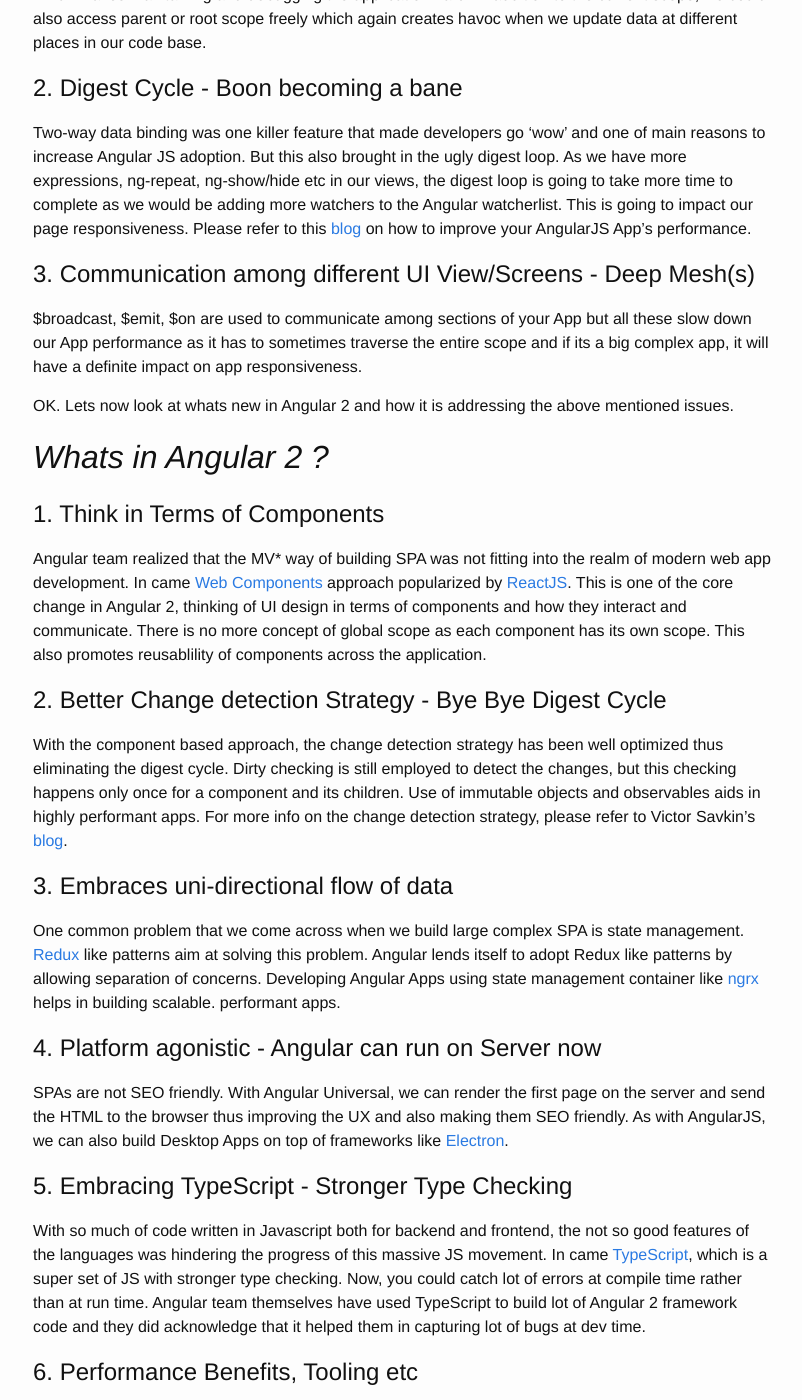
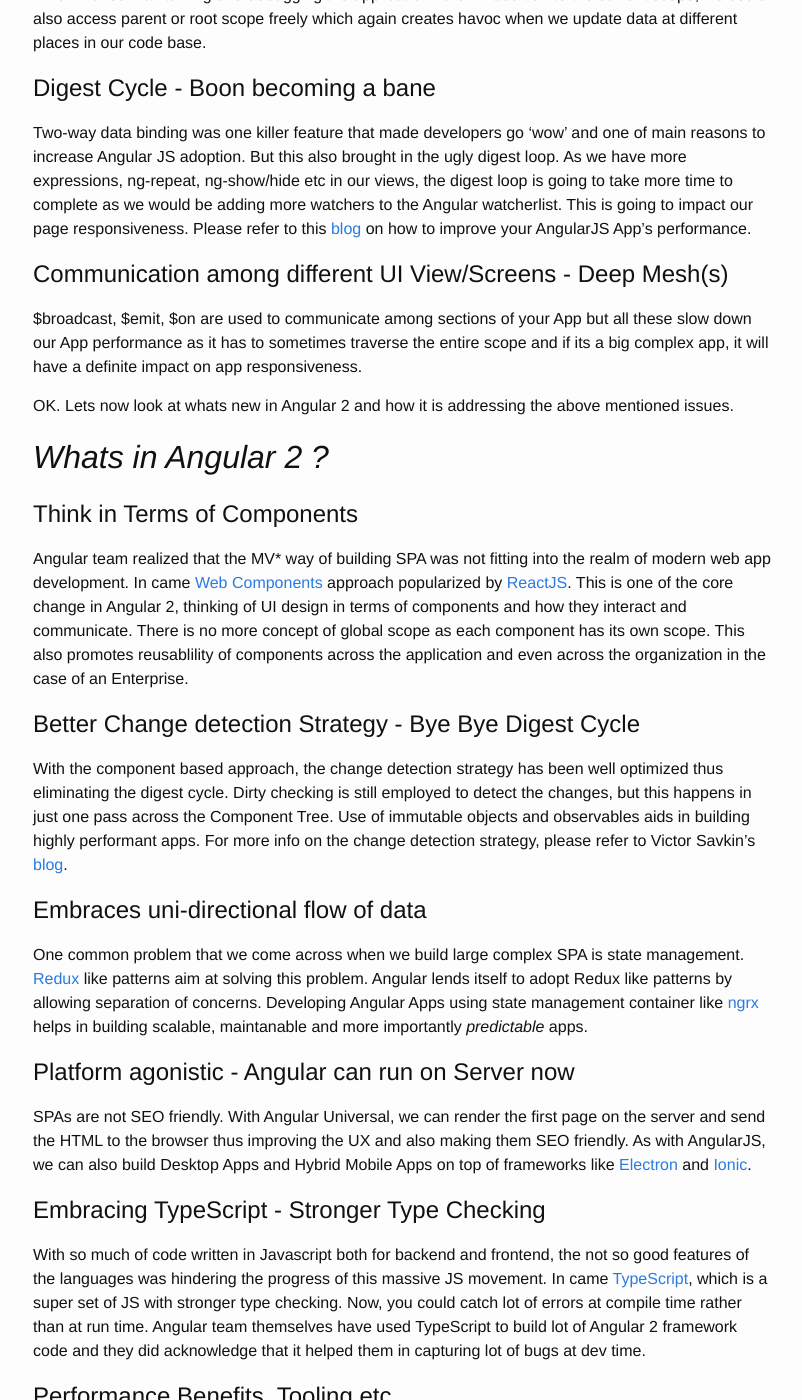
Before and after one commit to sundarcodes/mySite, a Jekyll site: the page built from _posts/2017-03-25-difference-between-angular1-and-ang2.markdown, in a window 1280 px wide and 1400 px high, scrolled down 667 px. Shown: the whole window, without its empty margins (237-1039 px from the left). Built offline with Jekyll 4.4.1, drawn with Linux system fonts in a browser that asks for light colours; comment, search, counter and statistics services are not loaded; some of the changed text lies outside the part shown.

Commit message:
Added more info to blog

```diff
--- a/_posts/2017-03-25-difference-between-angular1-and-ang2.markdown
+++ b/_posts/2017-03-25-difference-between-angular1-and-ang2.markdown
@@ -6,19 +6,19 @@ categories: jekyll update
 comments: true
 ---
 
-[Angular][angular] the framework as this is what the Angular team would like to call, has evolved(and evolving) from being the most popular MV* framework over the last 5 years to a framework that has transformed itself to survive and be a leader for years to come.
+[Angular][angular] the framework as this is what the Angular team would like to call, has evolved(and evolving) from being the most popular front end JavaScript framework over the last 5 years to a framework that has transformed itself to survive and be a leader for years to come.
 
 In this post, we would be seeing how different is Angular 2 and what are the new additions it is bringing to the world of Single Page App development. Before we start with that, lets first understand what triggered the development of Angular 2 which is essentially a rewrite of the AngularJS framework. Lets discuss about the pain points in AngularJS that made the Angular dev Team rewrite the framework from scratch.
 
 ## _Pain Points in AngularJS_
 
-# 1. Scope pollution
+# Scope pollution
 To connect the view with data, we know we have to use the $scope object. It was so easy to add whatever the view needs in the scope object and have it rendered in the DOM by Angular. But what this has lead to was too many objects added to the scope and all these cluttered through our controller code which makes maintaining and debugging the application hard. In addition to the current scope, we could also access parent or root scope freely which again creates havoc when we update data at different places in our code base.
 
-# 2. Digest Cycle - Boon becoming a bane
+# Digest Cycle - Boon becoming a bane
 Two-way data binding was one killer feature that made developers go 'wow' and one of main reasons to increase Angular JS adoption. But this also brought in the ugly digest loop. As we have more expressions, ng-repeat, ng-show/hide etc in our views, the digest loop is going to take more time to complete as we would be adding more watchers to the Angular watcherlist. This is going to impact our page responsiveness. Please refer to this [blog][angularjs-perf] on how to improve your AngularJS App's performance.
 
-# 3. Communication among different UI View/Screens - Deep Mesh(s)
+# Communication among different UI View/Screens - Deep Mesh(s)
 $broadcast, $emit, $on are used to communicate among sections of your App but all these slow down our App performance as it has to sometimes traverse the entire scope and if its a big complex app, it will have a definite impact on app responsiveness.
 
 
@@ -26,22 +26,22 @@ OK. Lets now look at whats new in Angular 2 and how it is addressing the above m
 
 ## _Whats in Angular 2 ?_
 
-# 1. Think in Terms of Components
-Angular team realized that the MV* way of building SPA was not fitting into the realm of modern web app development. In came [Web Components][web-components] approach popularized by [ReactJS][react-js]. This is one of the core change in Angular 2, thinking of UI design in terms of components and how they interact and communicate. There is no more concept of global scope as each component has its own scope. This also promotes reusablility of components across the application.
+# Think in Terms of Components
+Angular team realized that the MV* way of building SPA was not fitting into the realm of modern web app development. In came [Web Components][web-components] approach popularized by [ReactJS][react-js]. This is one of the core change in Angular 2, thinking of UI design in terms of components and how they interact and communicate. There is no more concept of global scope as each component has its own scope. This also promotes reusablility of components across the application and even across the organization in the case of an Enterprise.
 
-# 2. Better Change detection Strategy - Bye Bye Digest Cycle
-With the component based approach, the change detection strategy has been well optimized thus eliminating the digest cycle. Dirty checking is still employed to detect the changes, but this checking happens only once for a component and its children. Use of immutable objects and observables aids in highly performant apps. For more info on the change detection strategy, please refer to Victor Savkin's [blog][victor-blog].
+# Better Change detection Strategy - Bye Bye Digest Cycle
+With the component based approach, the change detection strategy has been well optimized thus eliminating the digest cycle. Dirty checking is still employed to detect the changes, but this happens in just one pass across the Component Tree. Use of immutable objects and observables aids in building highly performant apps. For more info on the change detection strategy, please refer to Victor Savkin's [blog][victor-blog].
 
-# 3. Embraces uni-directional flow of data
-One common problem that we come across when we build large complex SPA is state management. [Redux][redux] like patterns aim at solving this problem. Angular lends itself to adopt Redux like patterns by allowing separation of concerns. Developing Angular Apps using state management container like [ngrx][ngrx-link] helps in building scalable. performant apps.
+# Embraces uni-directional flow of data
+One common problem that we come across when we build large complex SPA is state management. [Redux][redux] like patterns aim at solving this problem. Angular lends itself to adopt Redux like patterns by allowing separation of concerns. Developing Angular Apps using state management container like [ngrx][ngrx-link] helps in building scalable, maintanable and more importantly *predictable* apps.
 
-# 4. Platform agonistic - Angular can run on Server now
-SPAs are not SEO friendly. With Angular Universal, we can render the first page on the server and send the HTML to the browser thus improving the UX and also making them SEO friendly. As with AngularJS, we can also build Desktop Apps on top of frameworks like [Electron][electron].
+# Platform agonistic - Angular can run on Server now
+SPAs are not SEO friendly. With Angular Universal, we can render the first page on the server and send the HTML to the browser thus improving the UX and also making them SEO friendly. As with AngularJS, we can also build Desktop Apps and Hybrid Mobile Apps on top of frameworks like [Electron][electron] and [Ionic][ionic].
 
-# 5. Embracing TypeScript - Stronger Type Checking
+# Embracing TypeScript - Stronger Type Checking
 With so much of code written in Javascript both for backend and frontend, the not so good features of the languages was hindering the progress of this massive JS movement. In came [TypeScript][typescript], which is a super set of JS with stronger type checking. Now, you could catch lot of errors at compile time rather than at run time. Angular team themselves have used TypeScript to build lot of Angular 2 framework code and they did acknowledge that it helped them in capturing lot of bugs at dev time.
 
-# 6. Performance Benefits, Tooling etc
+# Performance Benefits, Tooling etc
 Ahead of Time Compilation (AOT), Lazy loading, Smaller bundle sizes are aimed at lesser page load time and improving the UX. With Angular CLI, scaffolding a new Angular App is super easy with all the tools out of the box.
 
 ## _Conclusion_
@@ -57,3 +57,4 @@ If you are at the cross roads and heavily invested on AngularJS, I would recomme
 [redux]: http://redux.js.org/
 [ngrx-link]: https://github.com/ngrx/store
 [electron]: https://electron.atom.io/
+[ionic]: http://ionicframework.com/
```
